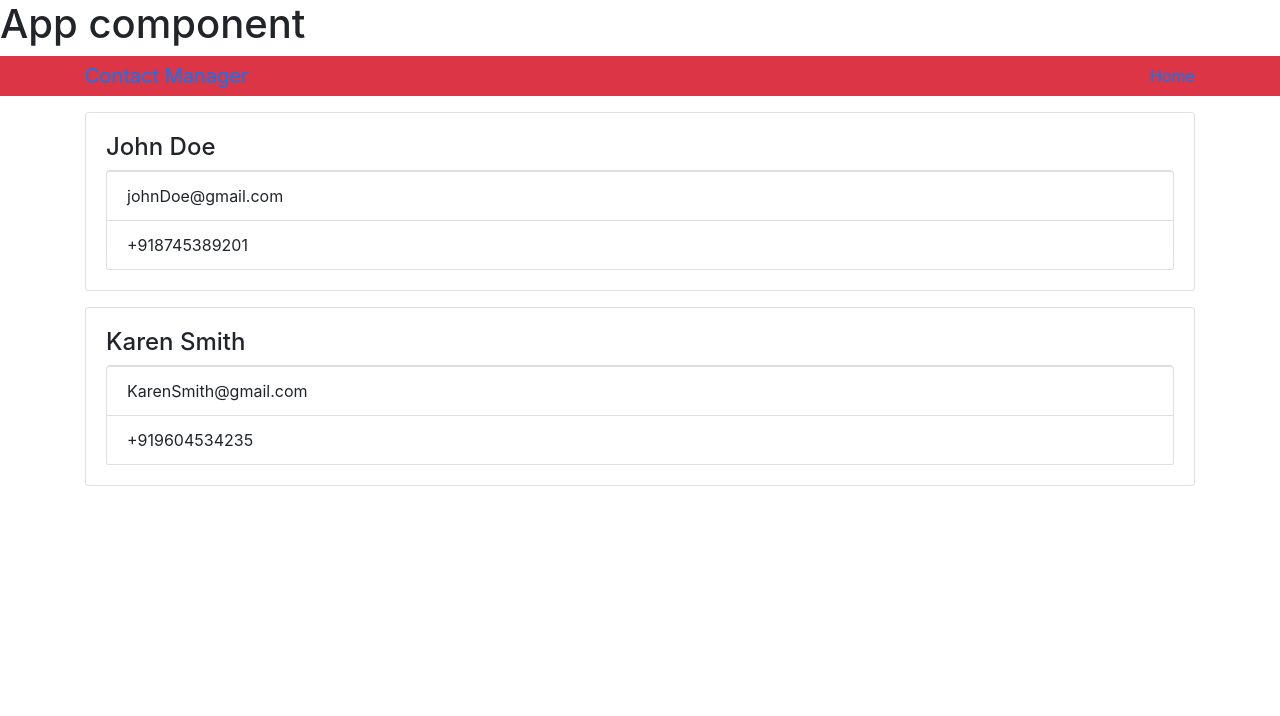
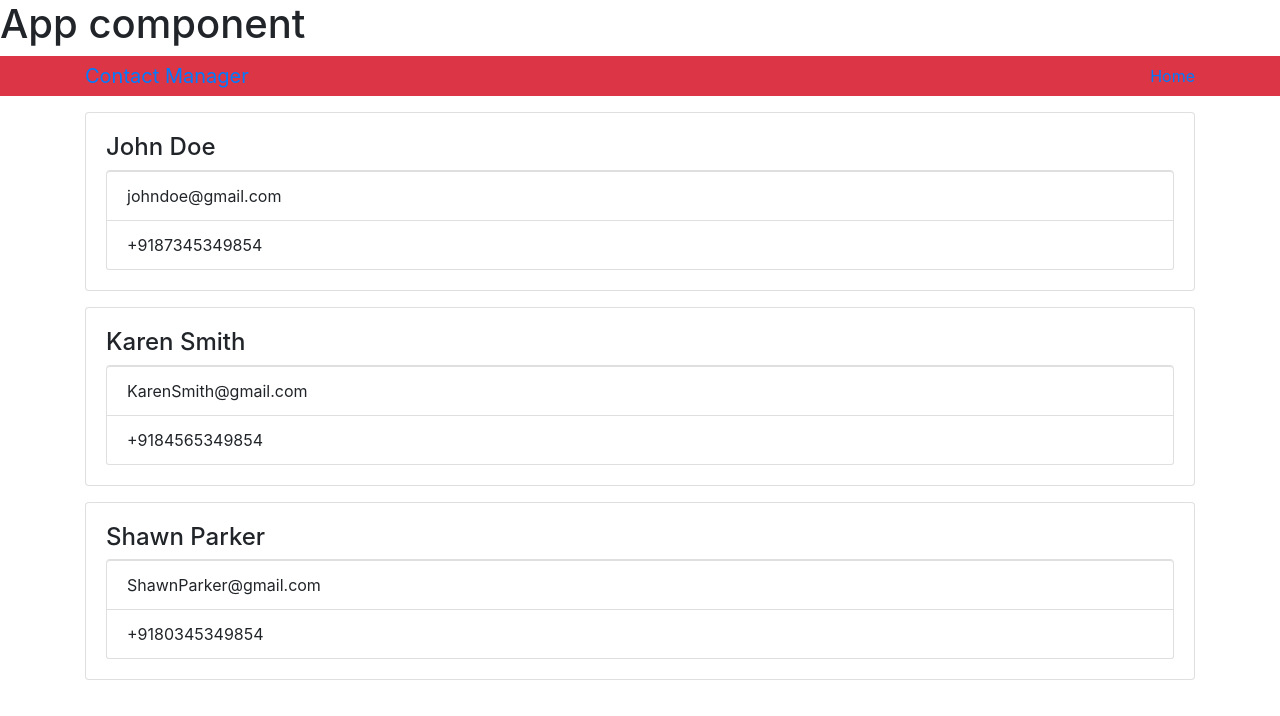
Before and after one commit to ashishbhatnagar05/contactmanager, a React (Create React App) app: page / in a window 1280 px wide. Shown: the top 716 px of the page. Built offline with nearby package versions, Linux system fonts and the light colour scheme.

Commit message:
creating state using constructor

```diff
--- a/src/App.js
+++ b/src/App.js
@@ -1,5 +1,5 @@
 import React from "react";
-import Contact from "./components/Contact";
+import Contacts from "./components/Contacts";
 import Header from "./components/Header";
 import "bootstrap/dist/css/bootstrap.min.css";
 
@@ -10,16 +10,7 @@ class App extends React.Component {
         <h1>App component</h1>
         <Header branding="Contact Manager" />
         <div className="container">
-          <Contact
-            name="John Doe"
-            email="johnDoe@gmail.com"
-            phone="+918745389201"
-          />
-          <Contact
-            name="Karen Smith"
-            email="KarenSmith@gmail.com"
-            phone="+919604534235"
-          />
+          <Contacts/>
         </div>
       </div>
     );
--- /dev/null
+++ b/src/components/Contacts.js
@@ -0,0 +1,49 @@
+import React, { Component } from "react";
+import Contact from "./Contact";
+
+class Contacts extends Component {
+  constructor() {
+    super();
+    this.state = {
+      contacts: [
+        {
+          id: 1,
+          name: "John Doe",
+          email: "johndoe@gmail.com",
+          phone: "+9187345349854",
+        },
+        {
+          id: 2,
+          name: "Karen Smith",
+          email: "KarenSmith@gmail.com",
+          phone: "+9184565349854",
+        },
+        {
+          id: 3,
+          name: "Shawn Parker",
+          email: "ShawnParker@gmail.com",
+          phone: "+9180345349854",
+        },
+      ],
+    };
+  }
+
+  render() {
+    const { contacts } = this.state;
+
+    return (
+      <div>
+        {contacts.map((contact) => (
+          <Contact
+            key={contact.id}
+            name={contact.name}
+            email={contact.email}
+            phone={contact.phone}
+          />
+        ))}
+      </div>
+    );
+  }
+}
+
+export default Contacts;
```
